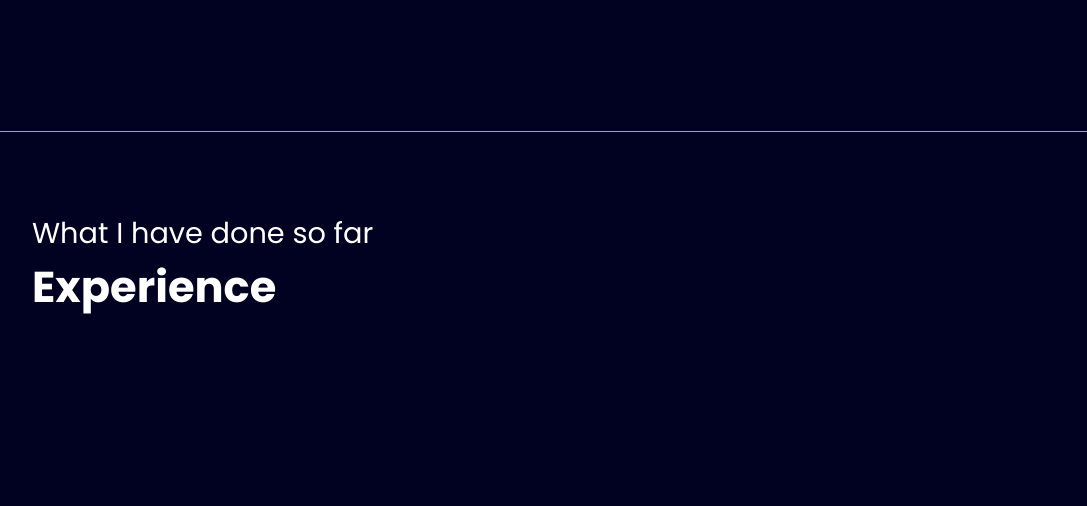
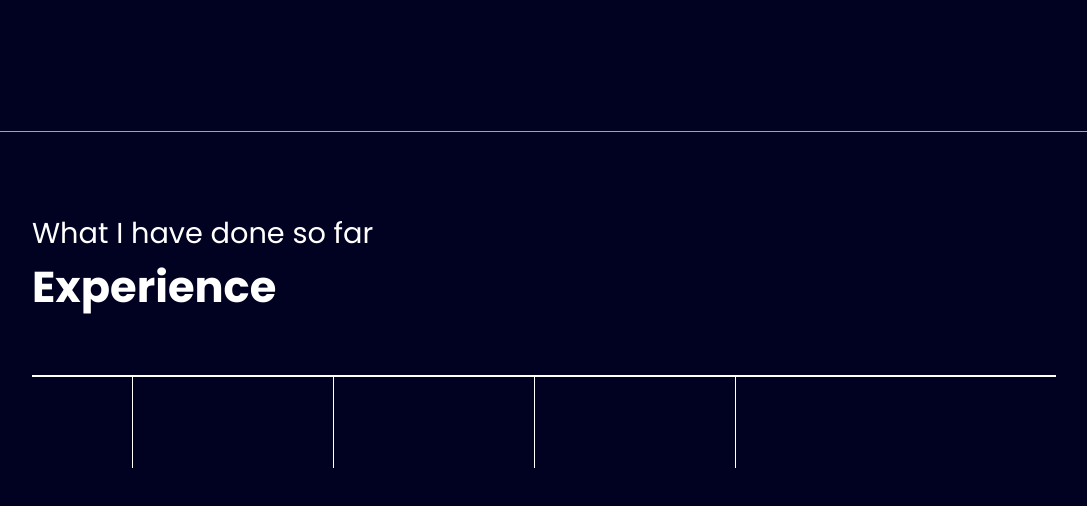
Before and after one commit to Chathuryab/Myportfolio, a plain HTML site: page index.html in a window 1280 px wide. Shown: the part 609-1115 px from the top of the page, without its empty margins (96-1183 px from the left). Drawn offline with nearby package versions, Linux system fonts and the light colour scheme.

Commit message:
index.html

```diff
--- a/index.html
+++ b/index.html
@@ -96,6 +96,19 @@
         .text-gray{
             color: rgb(50, 49, 49);
         }
+        .secondSection .box{
+            background: white;
+            width:80vw;
+            height:2px;
+            margin:56px 0;
+            display: flex;
+        }
+        .secondSection .vertical{
+            height:93px;
+            width: 1px;
+            background-color: white;
+            margin:0 100px;
+        }
     </style>
 </head>
 
@@ -128,7 +141,14 @@
         <section class="secondSection">
             <span class="text-grey">What I have done so far</span>
             <h1>Experience</h1>
-            <div class="box"></div>
+            <div class="box">
+                <div class="vertical"></div>
+                <div class="vertical"></div>
+                <div class="vertical"></div>
+                <div class="vertical"></div>
+
+                </div>
+            </div>
         </section>
     </main>
     <script src="https://unpkg.com/typed.js@2.1.0/dist/typed.umd.js"></script>
```
